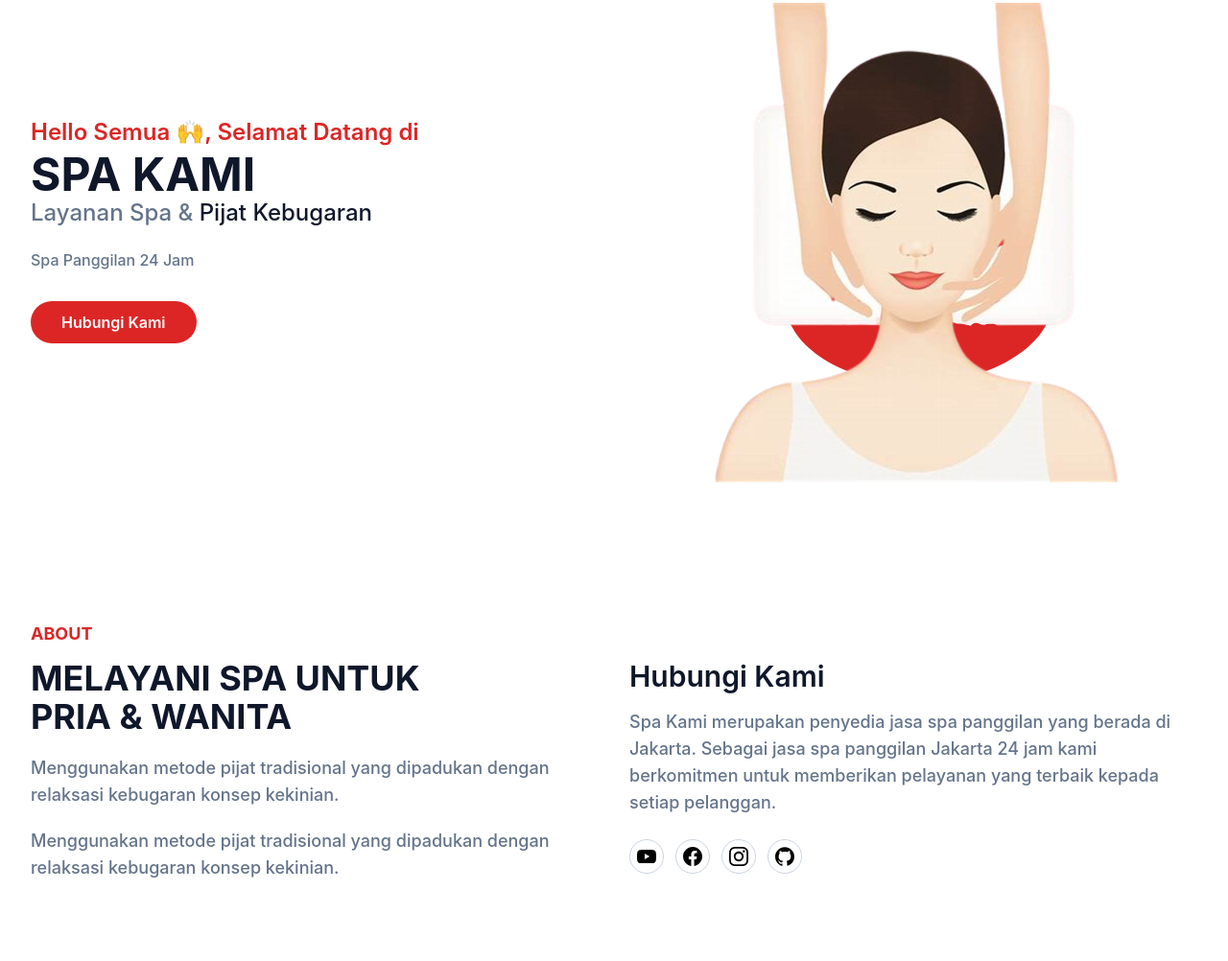
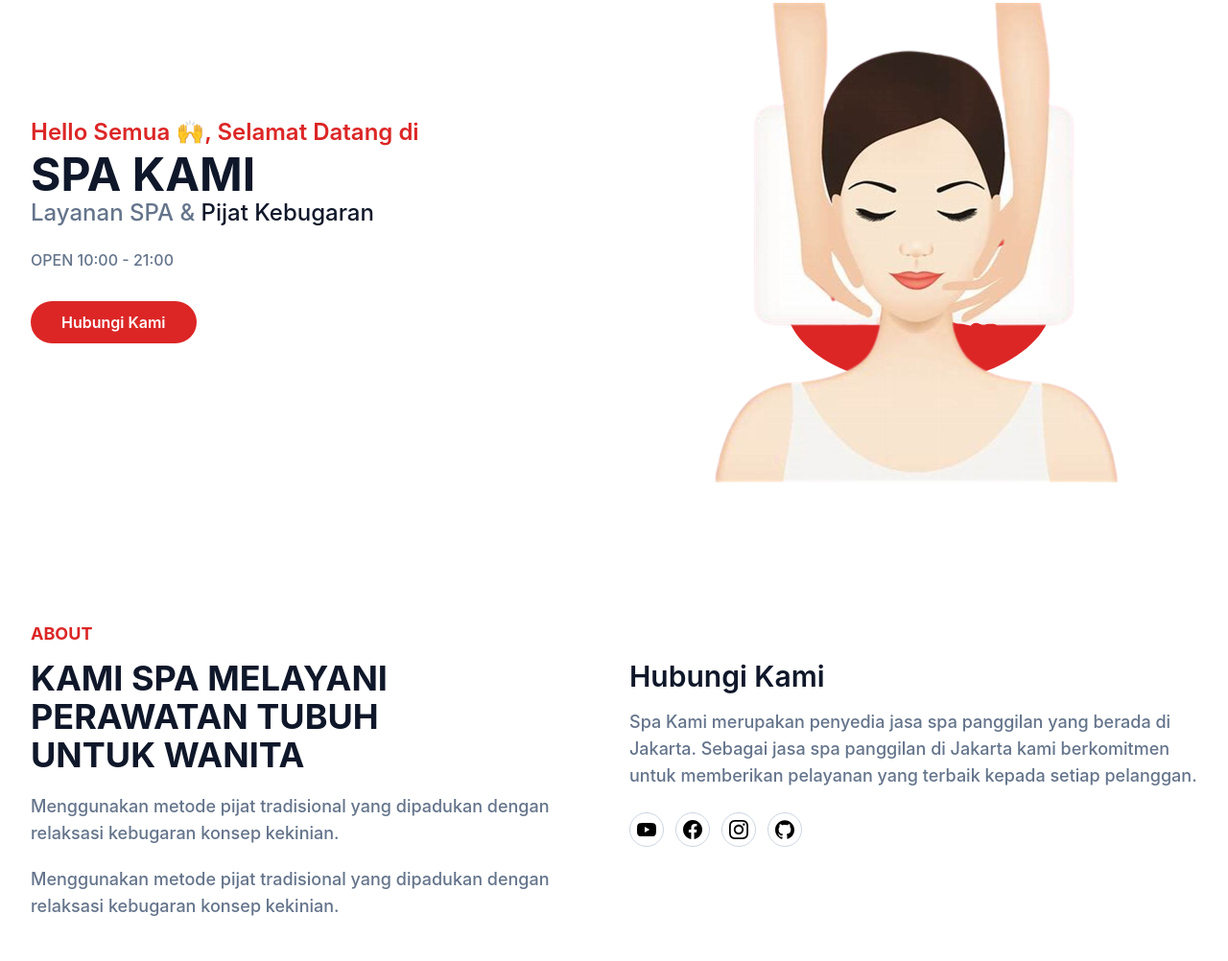
Before and after one commit to kamispa/kamispa.github.io, a website: page index.html in a window 1280 px wide. Shown: the part 177-1179 px from the top of the page at 96% size. Drawn offline with Linux system fonts and the light colour scheme.

Commit message:
first commit

```diff
--- a/index.html
+++ b/index.html
@@ -57,8 +57,8 @@
         <div class="flex flex-wrap">
           <div class="w-full self-center px-4 lg:w-1/2">
             <h1 class="text-base font-semibold text-primary md:text-xl lg:text-2xl">Hello Semua 🙌, Selamat Datang di <span class="block font-bold text-dark text-4xl mt-1 lg:text-5xl">SPA KAMI</span></h1>
-            <h2 class="font-medium text-secondary text-lg mb-5 lg:text-2xl">Layanan Spa & <span class="text-dark">Pijat Kebugaran</span></h2>
-            <p class="font-medium text-secondary mb-10 leading-relaxed">Spa Panggilan 24 Jam</p>
+            <h2 class="font-medium text-secondary text-lg mb-5 lg:text-2xl">Layanan SPA & <span class="text-dark">Pijat Kebugaran</span></h2>
+            <p class="font-medium text-secondary mb-10 leading-relaxed">OPEN 10:00 - 21:00</p>
             <a href="https://api.whatsapp.com/send?phone=628557019102" class="text-base font-semibold text-white bg-primary py-3 px-8 rounded-full hover:shadow-lg hover:opacity-80 transition duration-300 ease-in-out">Hubungi Kami</a>
           </div>
           <div class="w-full self-end px-4 lg:w-1/2">
@@ -81,13 +81,13 @@
         <div class="flex flex-wrap">
           <div class="w-full px-4 mb-10 lg:w-1/2">
             <h4 class="font-bold uppercase text-primary text-lg mb-3">About</h4>
-            <h2 class="font-bold text-dark text-3xl mb-5 max-w-md lg:text-4xl">MELAYANI SPA UNTUK PRIA & WANITA</h2>
+            <h2 class="font-bold text-dark text-3xl mb-5 max-w-md lg:text-4xl">KAMI SPA MELAYANI PERAWATAN TUBUH UNTUK WANITA</h2>
             <p class="font-medium text-2xl text-secondary max-w-xl lg:text-lg mb-5">Menggunakan metode pijat tradisional yang dipadukan dengan relaksasi kebugaran konsep kekinian.</p>
             <p class="font-medium text-xl text-secondary max-w-xl lg:text-lg">Menggunakan metode pijat tradisional yang dipadukan dengan relaksasi kebugaran konsep kekinian.</p>
           </div>
           <div class="w-full px-4 lg:w-1/2">
             <h3 class="font-semibold text-dark text-2xl mb-4 lg:text-3xl lg:pt-10">Hubungi Kami</h3>
-            <p class="font-medium text-base text-secondary mb-6 lg:text-lg">Spa Kami merupakan penyedia jasa spa panggilan yang berada di Jakarta. Sebagai jasa spa panggilan Jakarta 24 jam kami berkomitmen untuk memberikan pelayanan yang terbaik kepada setiap pelanggan.</p>
+            <p class="font-medium text-base text-secondary mb-6 lg:text-lg">Spa Kami merupakan penyedia jasa spa panggilan yang berada di Jakarta. Sebagai jasa spa panggilan di Jakarta kami berkomitmen untuk memberikan pelayanan yang terbaik kepada setiap pelanggan.</p>
             <div class="flex items-center">
               <!-- yt -->
               <a href="https://youtube.com" target="_blank" class="w-9 h-9 mr-3 rounded-full flex justify-center items-center border border-slate-300 hover:border-primary hover:bg-primary hover:text-white">
```
